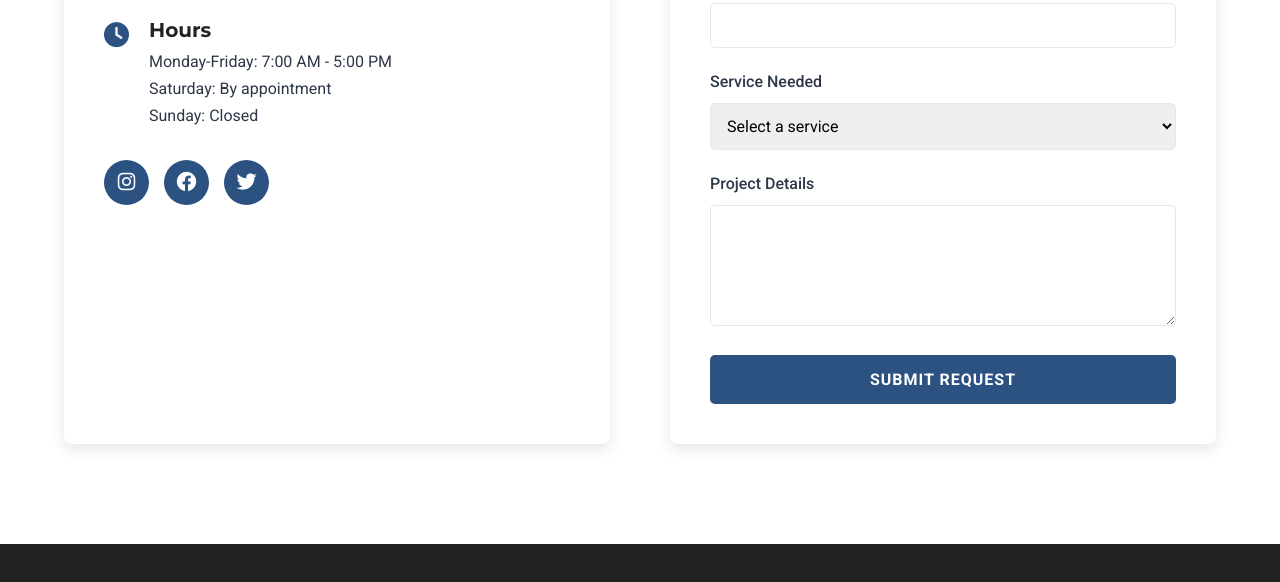
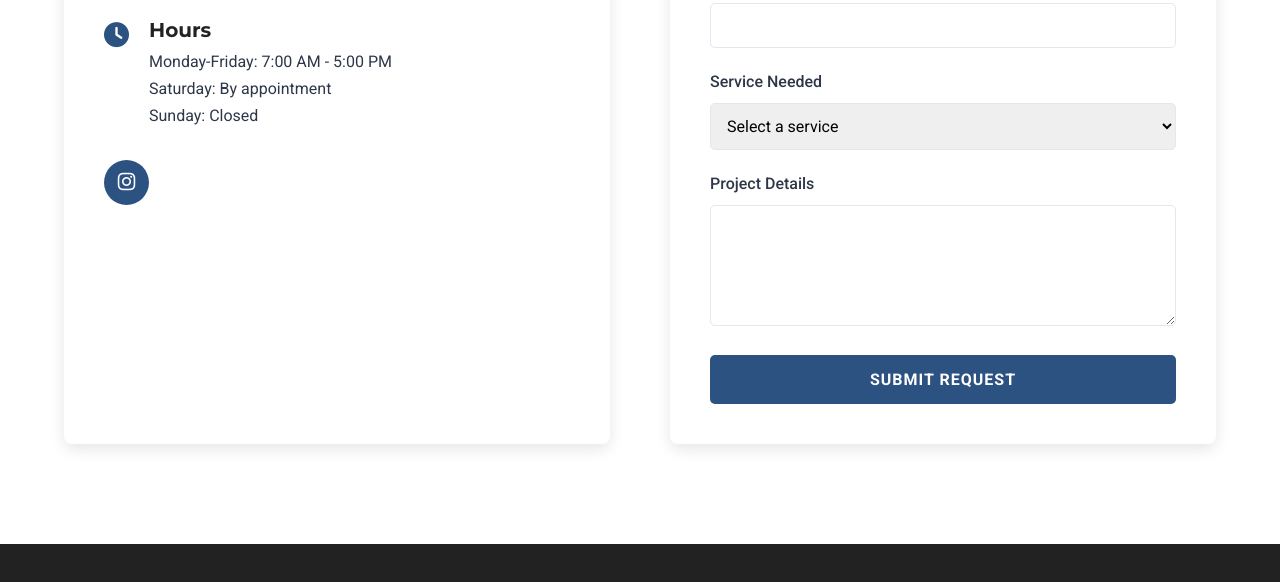
Before and after one commit to timothyjjcrow/Perkins-Professional-Roofing, a plain HTML site: page index.html in a window 1280 px wide. Shown: the part 5538-6120 px from the top of the page. Drawn offline with Linux system fonts and the light colour scheme.

Commit message:
Update index.html

```diff
--- a/index.html
+++ b/index.html
@@ -480,12 +480,6 @@
                   aria-label="Instagram"
                   ><i class="fab fa-instagram"></i
                 ></a>
-                <a href="#" target="_blank" aria-label="Facebook"
-                  ><i class="fab fa-facebook"></i
-                ></a>
-                <a href="#" target="_blank" aria-label="Twitter"
-                  ><i class="fab fa-twitter"></i
-                ></a>
               </div>
             </div>
             <div class="contact-form animate-on-scroll">
```
